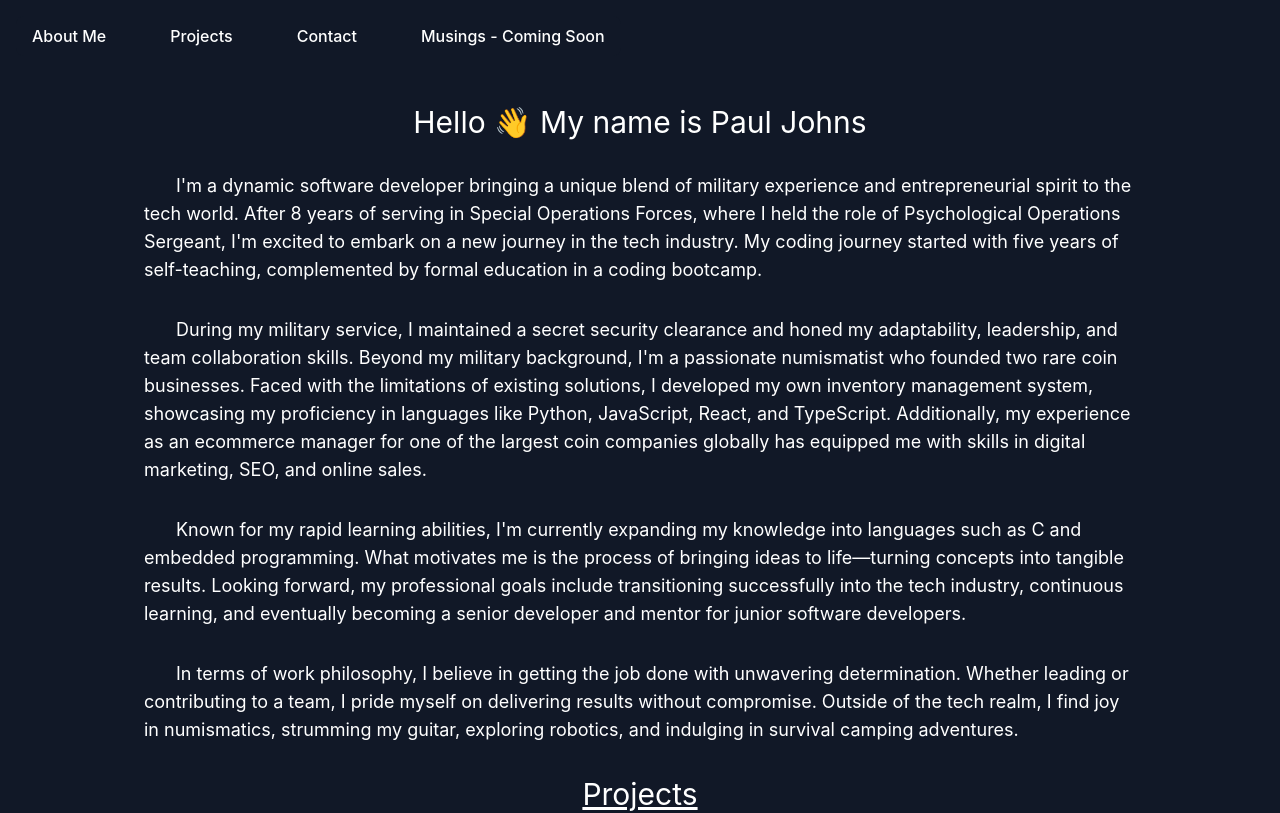
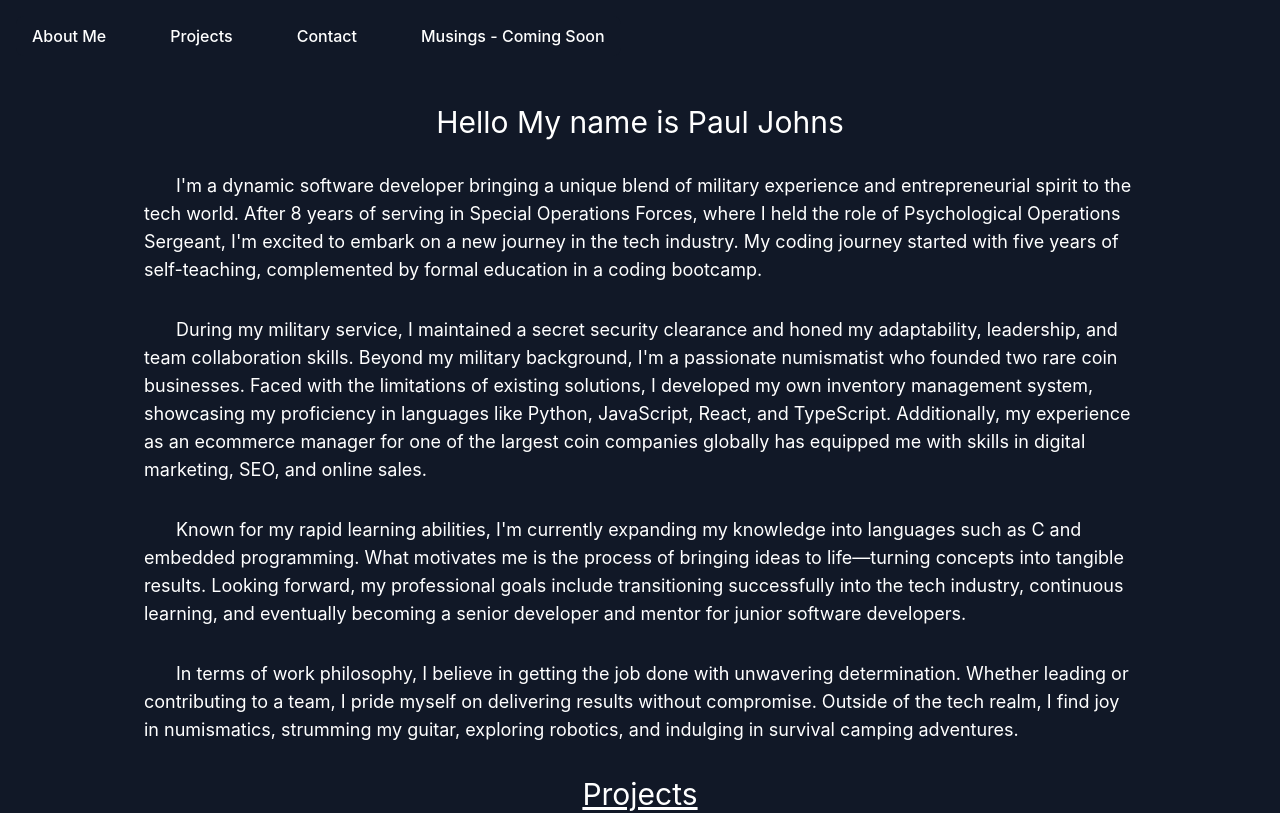
Before and after one commit to Johnny-Codes/portfolio, a React (Vite) app: page / in a window 1280 px wide. Shown: the top 813 px of the page. Built offline with nearby package versions, Linux system fonts and the light colour scheme.

Commit message:
removed waving arm

```diff
--- a/src/components/about/AboutMe.jsx
+++ b/src/components/about/AboutMe.jsx
@@ -1,7 +1,7 @@
 const AboutMe = () => {
   return (
     <>
-      <h1 className="text-3xl text-center py-4">Hello &#128075; My name is Paul Johns</h1>
+      <h1 className="text-3xl text-center py-4">Hello My name is Paul Johns</h1>
       <p className="py-4 indent-8 text-lg">
         I'm a dynamic software developer bringing a unique blend of military
         experience and entrepreneurial spirit to the tech world. After 8 years
```
